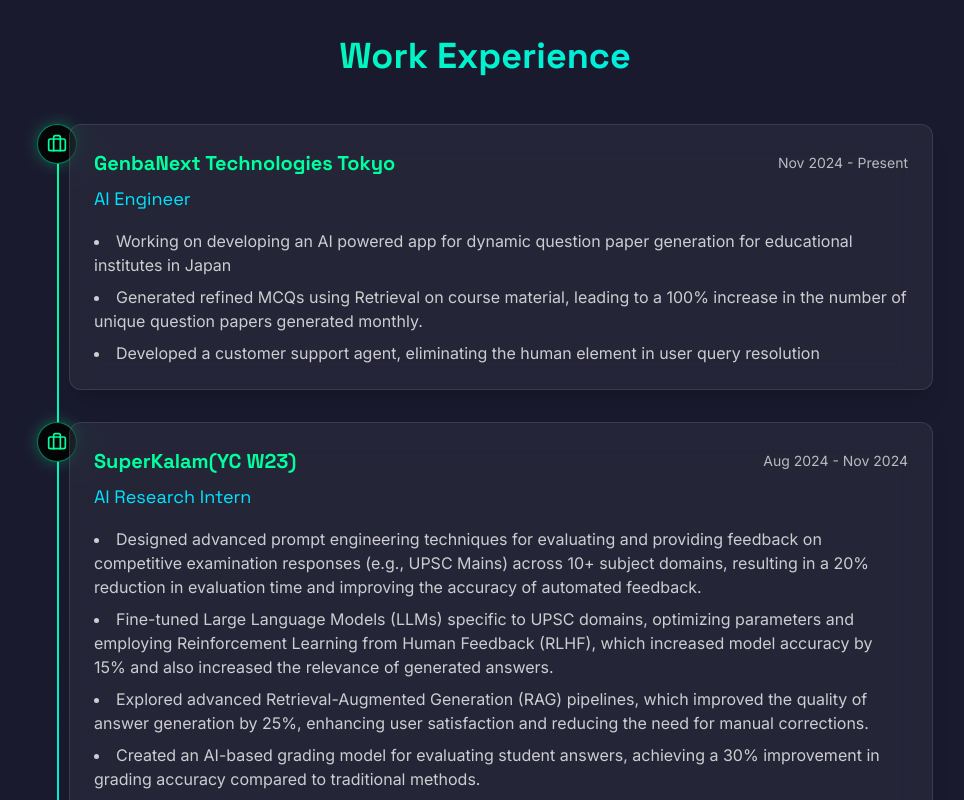
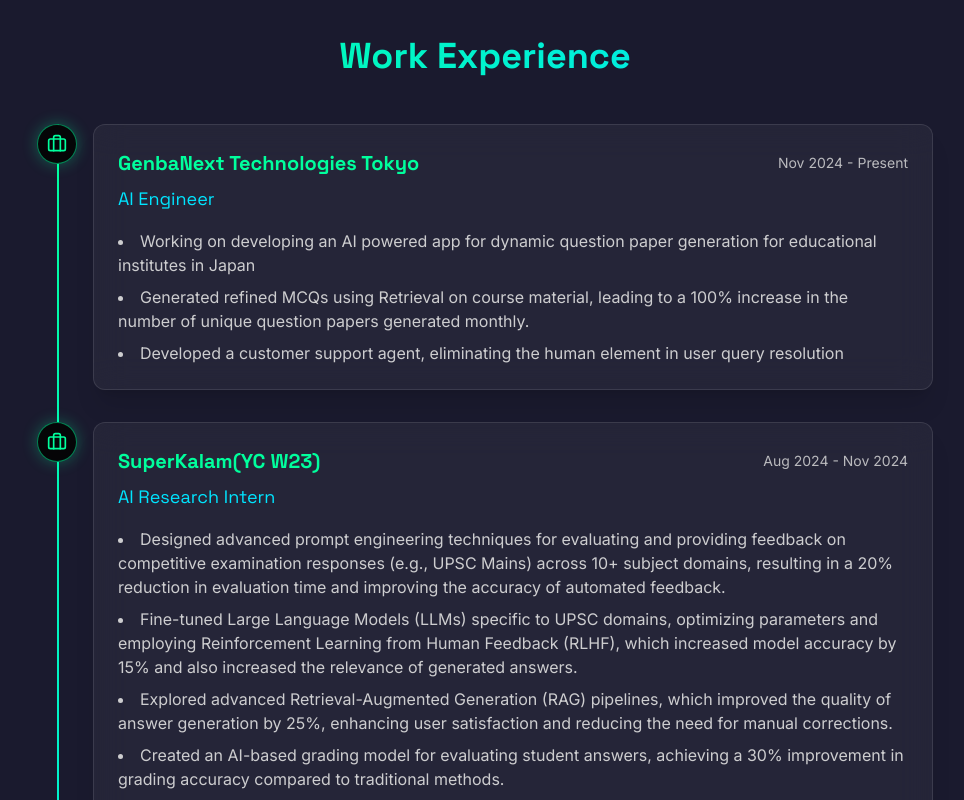
Before and after one commit to SohamG934/soham-ghadge-portfolio, a React (Vite) app: page / in a window 1280 px wide. Shown: the part 1820-2620 px from the top of the page, without its empty margins (155-1119 px from the left). Built offline with nearby package versions, Linux system fonts and the light colour scheme.

Commit message:
flexbox issue resolution

```diff
--- a/src/components/WorkTimeline.tsx
+++ b/src/components/WorkTimeline.tsx
@@ -73,7 +73,7 @@ const WorkTimeline = () => {
                     <Briefcase className="h-5 w-5 text-neon-green" />
                   </div>
 
-                  <div className="glass-panel p-6" ml-4>
+                  <div className="glass-panel p-6 ml-6">
                     <div className="flex flex-col md:flex-row md:items-center md:justify-between mb-2">
                       <h3 className="text-xl font-space font-bold text-neon-green">{experience.company}</h3>
                       <span className="text-sm text-silver/80">{experience.period}</span>
```
